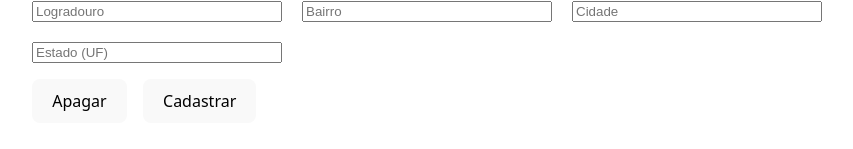
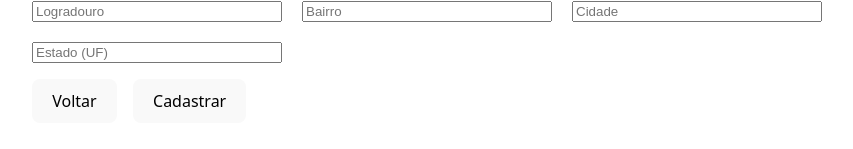
Before and after one commit to KevynSantos/solutionreact, a React (Vite) app: page /clients/1 in a window 1280 px wide. Shown: the part 421-570 px from the top of the page, without its empty margins (213-1066 px from the left). Built offline with nearby package versions, Linux system fonts and the light colour scheme; no server answers.

Commit message:
Adicionando botão de editar na tela de consulta, e botão de voltar da tela de atualização ou cadastro

```diff
--- a/src/pages/ClientFormPage.tsx
+++ b/src/pages/ClientFormPage.tsx
@@ -64,10 +64,8 @@ export default function ClientFormPage() {
     setForm({ ...form, [e.target.name]: e.target.value });
   };
 
-  const handleClear = () => {
-    setForm(defaultForm);
-    setIsEdit(false);
-    navigate('/clients/new');
+  const backToHome = () => {
+    navigate('/');
   };
 
   const handleSubmit = async (e: React.FormEvent) => {
@@ -124,8 +122,8 @@ export default function ClientFormPage() {
           </div>
 
           <div style={{ display: 'flex', gap: '1rem' }}>
-            <button type="button" onClick={handleClear}>
-              Apagar
+            <button type="button" onClick={backToHome}>
+              Voltar
             </button>
             <button type="submit">
               {isEdit ? 'Atualizar' : 'Cadastrar'}
--- a/src/pages/Home.jsx
+++ b/src/pages/Home.jsx
@@ -1,11 +1,15 @@
 "use client";
 import React, { useEffect, useState } from "react";
 import "../Home.css";
+import { useNavigate } from 'react-router-dom';
+
 
 const Home = () => {
   const [registros, setRegistros] = useState([]);
   const [pagina, setPagina] = useState(1);
   const [pageSize, setPageSize] = useState(5);
+
+  const navigate = useNavigate();
 
   const carregarRegistros = async () => {
     try {
@@ -16,6 +20,10 @@ const Home = () => {
     } catch (error) {
       console.error("Erro ao carregar registros:", error);
     }
+  };
+
+  const goEditAddress = (id) => {
+     navigate(`/clients/`+id);
   };
 
   useEffect(() => {
@@ -83,6 +91,12 @@ const Home = () => {
                   >
                     Excluir
                   </button>
+                  <button
+                    className="bg-red-500 hover:bg-red-600 text-white px-3 py-1 rounded"
+                    onClick={() => goEditAddress(r.id)}
+                  >
+                    Editar
+                  </button>
                 </td>
               </tr>
             ))}
```
